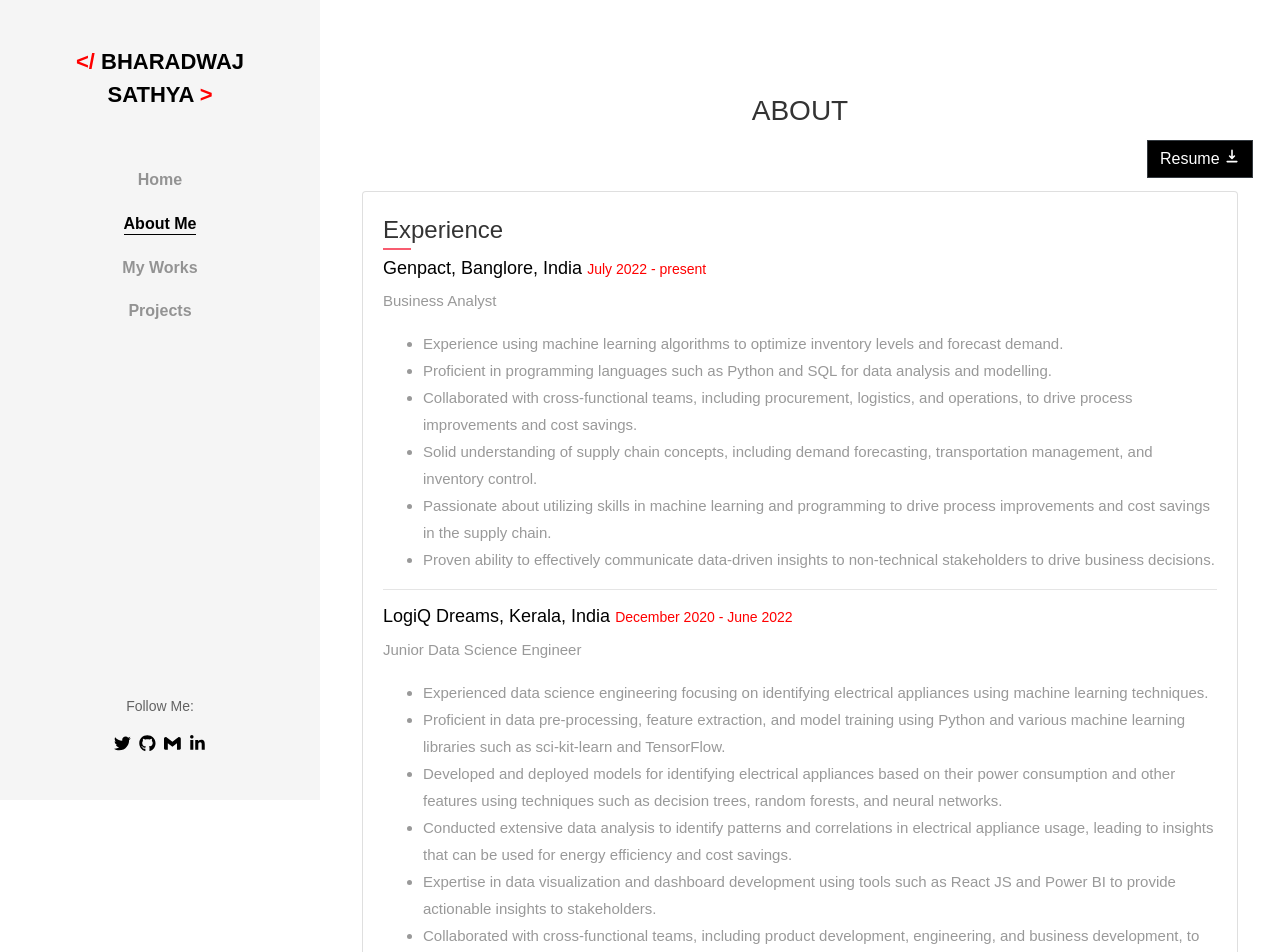
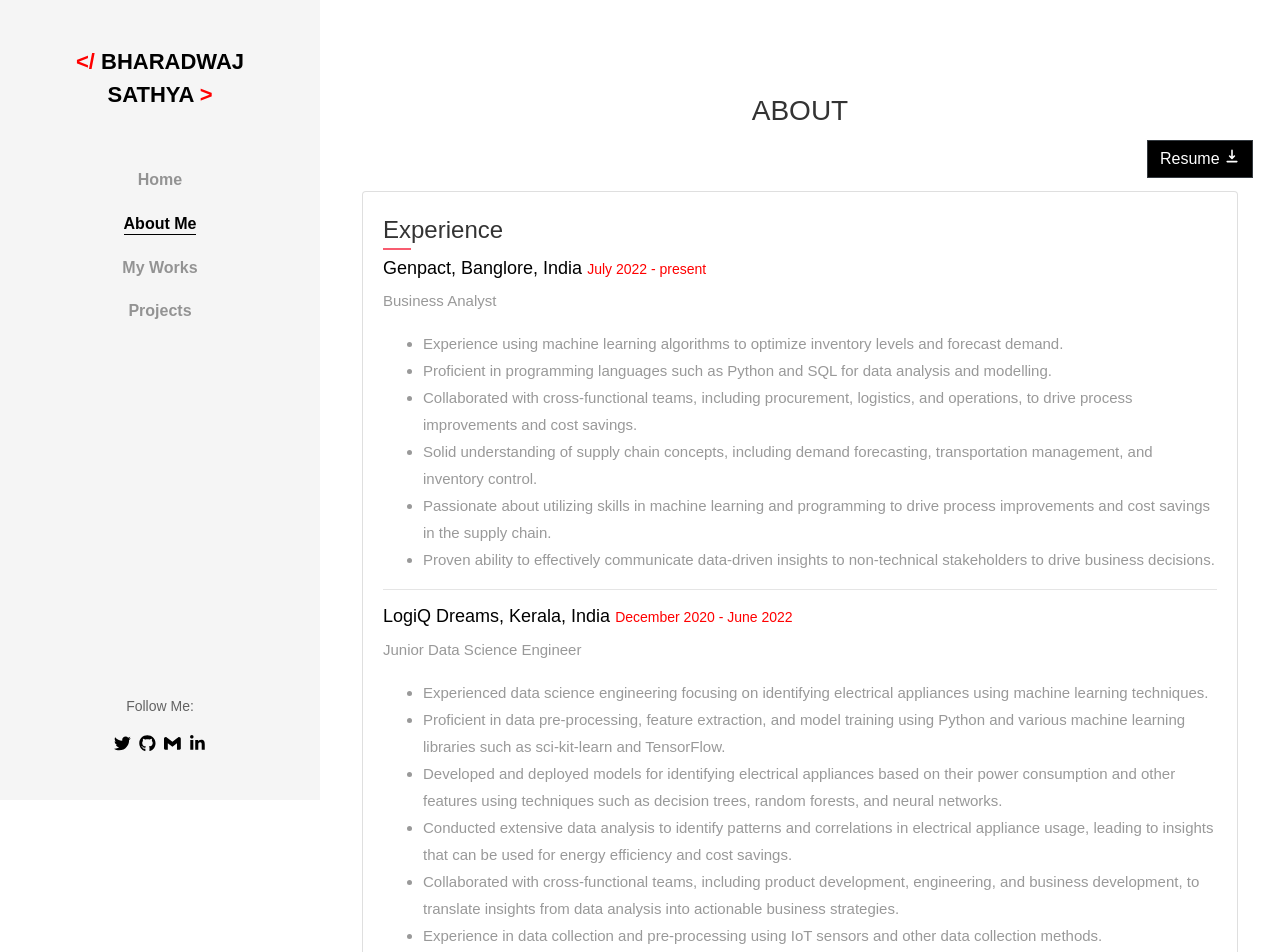
Before and after one commit to Bharadwaj-Sathya/Portfoilo, a React (Create React App) app in the folder client/: page /about in a window 1280 px wide. Shown: the top 952 px of the page. Built offline with nearby package versions, Linux system fonts and the light colour scheme.

Commit message:
14-05-2023

```diff
--- a/client/src/components/About.js
+++ b/client/src/components/About.js
@@ -123,12 +123,6 @@ function About() {
                         and correlations in electrical appliance usage, leading
                         to insights that can be used for energy efficiency and
                         cost savings.
-                      </li>
-                      <li>
-                        {" "}
-                        Expertise in data visualization and dashboard
-                        development using tools such as React JS and Power BI to
-                        provide actionable insights to stakeholders.
                       </li>
                       <li>
                         {" "}
```
